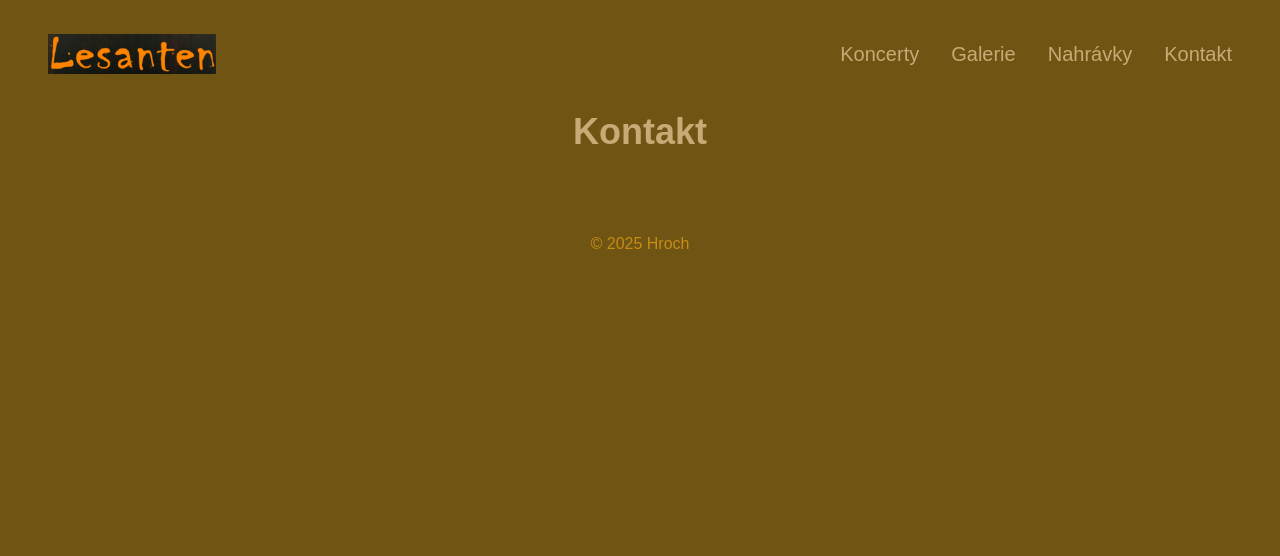
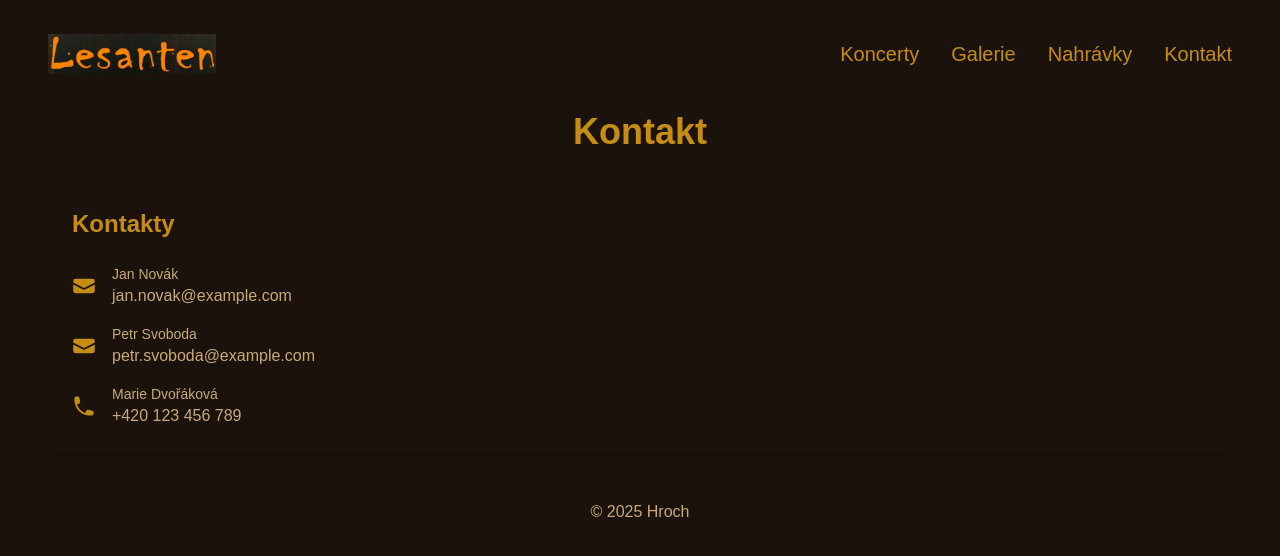
Before and after one commit to MatyasHroch/bandweb, a Next.js app in the folder band-web/: page /contact in a window 1280 px wide. Shown: the top 556 px of the page. Built offline with nearby package versions, Linux system fonts and the light colour scheme.

Commit message:
font added and colors unified

```diff
--- a/band-web/app/contact/page.tsx
+++ b/band-web/app/contact/page.tsx
@@ -1,4 +1,5 @@
 import React from 'react';
+import ContactSection from '../../components/ContactSection';
 
 const Contact: React.FC = () => {
   return (
@@ -6,6 +7,7 @@ const Contact: React.FC = () => {
       <h1 className="text-4xl font-bold text-center mb-8 text-accent">
         Kontakt
       </h1>
+      <ContactSection />
     </div>
   );
 };
--- a/band-web/app/globals.css
+++ b/band-web/app/globals.css
@@ -5,26 +5,91 @@
 @tailwind utilities;
 
 :root {
-  --background: #705414;
   /* Hlavní barva pozadí */
-  --foreground: #c58d14;
+  --background: #1a120b;
+  /* Sekundarní barva pozadí */
+  --background-secondary: #271e09;
   /* Hlavní barva textu */
-  --accent: #c9aa76;
+  --foreground: #c9aa76;
   /* Akcentová barva */
-}
-
-@media (prefers-color-scheme: dark) {
-  :root {
-    --background: #1a120b;
-    /* Tmavší varianta pozadí pro dark mode */
-    --foreground: #c9aa76;
-    /* Světlejší text v dark mode */
-    --accent: #c58d14;
-    /* Akcentová barva (nemění se) */
-  }
+  --accent: #c58d14;
 }
 
 body {
   @apply text-foreground bg-background;
   font-family: Arial, Helvetica, sans-serif;
 }
+
+/* FONTS */
+
+.roboto-thin {
+  font-family: "Roboto", serif;
+  font-weight: 100;
+  font-style: normal;
+}
+
+.roboto-light {
+  font-family: "Roboto", serif;
+  font-weight: 300;
+  font-style: normal;
+}
+
+.roboto-regular {
+  font-family: "Roboto", serif;
+  font-weight: 400;
+  font-style: normal;
+}
+
+.roboto-medium {
+  font-family: "Roboto", serif;
+  font-weight: 500;
+  font-style: normal;
+}
+
+.roboto-bold {
+  font-family: "Roboto", serif;
+  font-weight: 700;
+  font-style: normal;
+}
+
+.roboto-black {
+  font-family: "Roboto", serif;
+  font-weight: 900;
+  font-style: normal;
+}
+
+.roboto-thin-italic {
+  font-family: "Roboto", serif;
+  font-weight: 100;
+  font-style: italic;
+}
+
+.roboto-light-italic {
+  font-family: "Roboto", serif;
+  font-weight: 300;
+  font-style: italic;
+}
+
+.roboto-regular-italic {
+  font-family: "Roboto", serif;
+  font-weight: 400;
+  font-style: italic;
+}
+
+.roboto-medium-italic {
+  font-family: "Roboto", serif;
+  font-weight: 500;
+  font-style: italic;
+}
+
+.roboto-bold-italic {
+  font-family: "Roboto", serif;
+  font-weight: 700;
+  font-style: italic;
+}
+
+.roboto-black-italic {
+  font-family: "Roboto", serif;
+  font-weight: 900;
+  font-style: italic;
+}
--- a/band-web/app/page.tsx
+++ b/band-web/app/page.tsx
@@ -27,6 +27,10 @@ const HomePage: React.FC = () => {
           content="Objevte nadcházející koncerty a akce naší kapely. Připojte se k nám na našich vystoupeních a zjistěte více o naší hudbě!"
         />
       </Head>
+      {/* FONTS */}
+      <style>
+        @import url('https://fonts.googleapis.com/css2?family=Roboto:ital,wght@0,100;0,300;0,400;0,500;0,700;0,900;1,100;1,300;1,400;1,500;1,700;1,900&display=swap');
+      </style>
 
       <div className="text-secondary">
         <h1 className="text-3xl font-bold text-accent">
--- /dev/null
+++ b/band-web/app/videos/page.tsx
@@ -0,0 +1,13 @@
+import React from 'react';
+
+const Videos: React.FC = () => {
+    return (
+        <div className="bg-background text-foreground">
+            <h1 className="text-4xl font-bold text-center mb-8 text-accent">
+                Videa
+            </h1>
+        </div>
+    );
+};
+
+export default Videos;
--- a/band-web/components/ConcertList.tsx
+++ b/band-web/components/ConcertList.tsx
@@ -17,7 +17,7 @@ const ConcertList: React.FC<{ upcomingOnly?: boolean }> = ({ upcomingOnly = fals
             {filteredConcerts.map((concert) => (
                 <div
                     key={concert.id}
-                    className="bg-[#271e09] p-6 rounded-lg shadow-lg transform transition duration-300"
+                    className="bg-background-secondary p-6 rounded-lg shadow-lg transform transition duration-300"
                     aria-labelledby={`concert-${concert.id}`}
                 >
                     <h3 id={`concert-${concert.id}`} className="text-2xl font-bold text-accent mb-4">
--- /dev/null
+++ b/band-web/components/ContactSection.tsx
@@ -0,0 +1,32 @@
+import React from 'react';
+import { EnvelopeIcon, PhoneIcon } from '@heroicons/react/20/solid';
+import { contactSectionData } from '../data/contactSectionData';
+
+const ContactSection: React.FC = () => {
+    const contacts = contactSectionData;
+
+    return (
+        <div className="bg-background p-6 rounded-lg shadow-lg">
+            <h2 className="text-2xl font-bold text-accent mb-6">Kontakty</h2>
+            <ul className="space-y-4">
+                {contacts.map((contact) => (
+                    <li key={contact.id} className="flex items-center space-x-4">
+                        {/* Ikona podle typu kontaktu */}
+                        {contact.type === 'email' ? (
+                            <EnvelopeIcon className="h-6 w-6 text-accent" aria-hidden="true" />
+                        ) : (
+                            <PhoneIcon className="h-6 w-6 text-accent" aria-hidden="true" />
+                        )}
+                        {/* Jméno a hodnota kontaktu */}
+                        <div>
+                            <p className="text-sm font-medium text-foreground">{contact.name}</p>
+                            <p className="text-base text-secondary">{contact.value}</p>
+                        </div>
+                    </li>
+                ))}
+            </ul>
+        </div>
+    );
+};
+
+export default ContactSection;
--- a/band-web/components/RecordList.tsx
+++ b/band-web/components/RecordList.tsx
@@ -8,7 +8,7 @@ const RecordList: React.FC = () => {
             {records.map((record) => (
                 <div
                     key={record.id}
-                    className="bg-[#271e09] p-6 rounded-lg shadow-lg transform transition duration-300"
+                    className="bg-background-secondary p-6 rounded-lg shadow-lg transform transition duration-300"
                     aria-labelledby={`record-${record.id}`}
                 >
                     <h3 id={`record-${record.id}`} className="text-2xl font-bold mb-4 text-accent">
--- /dev/null
+++ b/band-web/data/contactSectionData.ts
@@ -0,0 +1,17 @@
+export interface Contact {
+  id: number;
+  name: string;
+  type: string;
+  value: string;
+}
+
+export const contactSectionData: Contact[] = [
+  { id: 1, name: "Jan Novák", type: "email", value: "jan.novak@example.com" },
+  {
+    id: 2,
+    name: "Petr Svoboda",
+    type: "email",
+    value: "petr.svoboda@example.com",
+  },
+  { id: 3, name: "Marie Dvořáková", type: "phone", value: "+420 123 456 789" },
+];
--- a/band-web/tailwind.config.ts
+++ b/band-web/tailwind.config.ts
@@ -12,6 +12,7 @@ export default {
     extend: {
       colors: {
         background: "var(--background)",
+        "background-secondary": "var(--background-secondary)",
         foreground: "var(--foreground)",
         accent: "var(--accent)", // Přidána barva akcentu
       },
```
